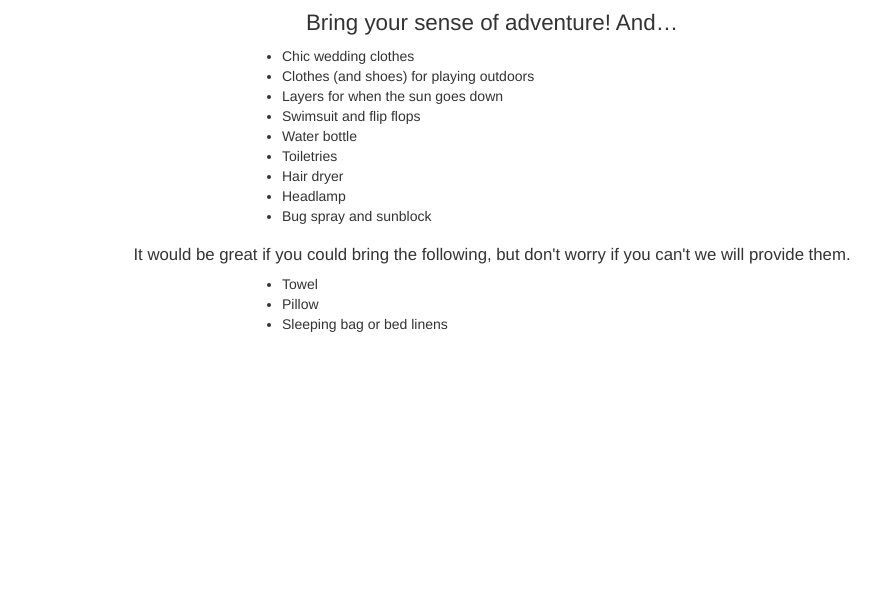
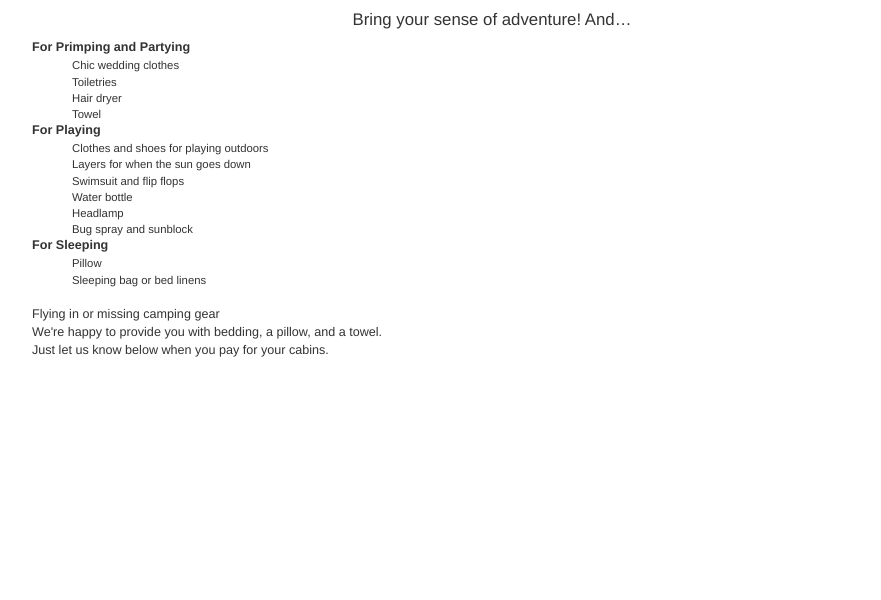
Before and after one commit to fossaone/wedding, a Django app: page /bring/ in a window 1280 px wide. Shown: the part 50-650 px from the top of the page, without its empty margins (148-1029 px from the left). Run offline with Django 3.2, Linux system fonts and the light colour scheme; some libraries are stand-ins or nearby versions.

Commit message:
updated content

```diff
--- a/templates/AmyAndNick/bring.html
+++ b/templates/AmyAndNick/bring.html
@@ -5,30 +5,41 @@
 {% block title %}Schedule{% endblock %}
 
 {% block body_block %}
-
-	<h1>Bring your sense of adventure! And…</h1>
-
-			<div id="inner">
-				<ul  align="left">
+   <h2>Bring your sense of adventure! And…</h2>
+	<ul class="list_left">
+		<li><b>For Primping and Partying</b></li>
+		<li>
+			<ul  class="list_left">
 				<li>Chic wedding clothes</li>
-					<li>Clothes (and shoes) for playing outdoors</li>
+				<li>Toiletries</li>
+				<li>Hair dryer</li>
+				<li>Towel</li>
+			</ul>
+		</li>
+		<li><b>For Playing</b></li>
+		<li>
+			<ul  class="list_left">
+				<li>Clothes and shoes for playing outdoors</li>
 				<li>Layers for when the sun goes down</li>
 				<li>Swimsuit and flip flops</li>
 				<li>Water bottle</li>
-					<li>Toiletries</li>
-					<li>Hair dryer</li>
 				<li>Headlamp</li>
 				<li>Bug spray and sunblock</li>
 			</ul>
-			</div>
-			<h2>It would be great if you could bring the following, but don't worry if you can't we will provide them.</h2>
-				<div id="inner">
-					<ul align="left">
-						<li>Towel</li>
+		</li>
+		<li><b>For Sleeping</b></li>
+		<li>
+			<ul  class="list_left">
 				<li>Pillow</li>
 				<li>Sleeping bag or bed linens</li>
 			</ul>
-				</div>
+		</li>
+	</br>
+		<li>Flying in or missing camping gear</li>
+		<li>We're happy to provide you with bedding, a pillow, and a towel.</li>
+		<li>Just let us know below when you pay for your cabins.</li>
+	</ul>
+
 
 
 
```
Also changed, not shown: templates/AmyAndNick/accomodations.html (+4 -4 lines), templates/AmyAndNick/rsvp.html (+6 -1 lines), amyandnick.db (added). Lines whose indentation alone changed are shown as unchanged.
